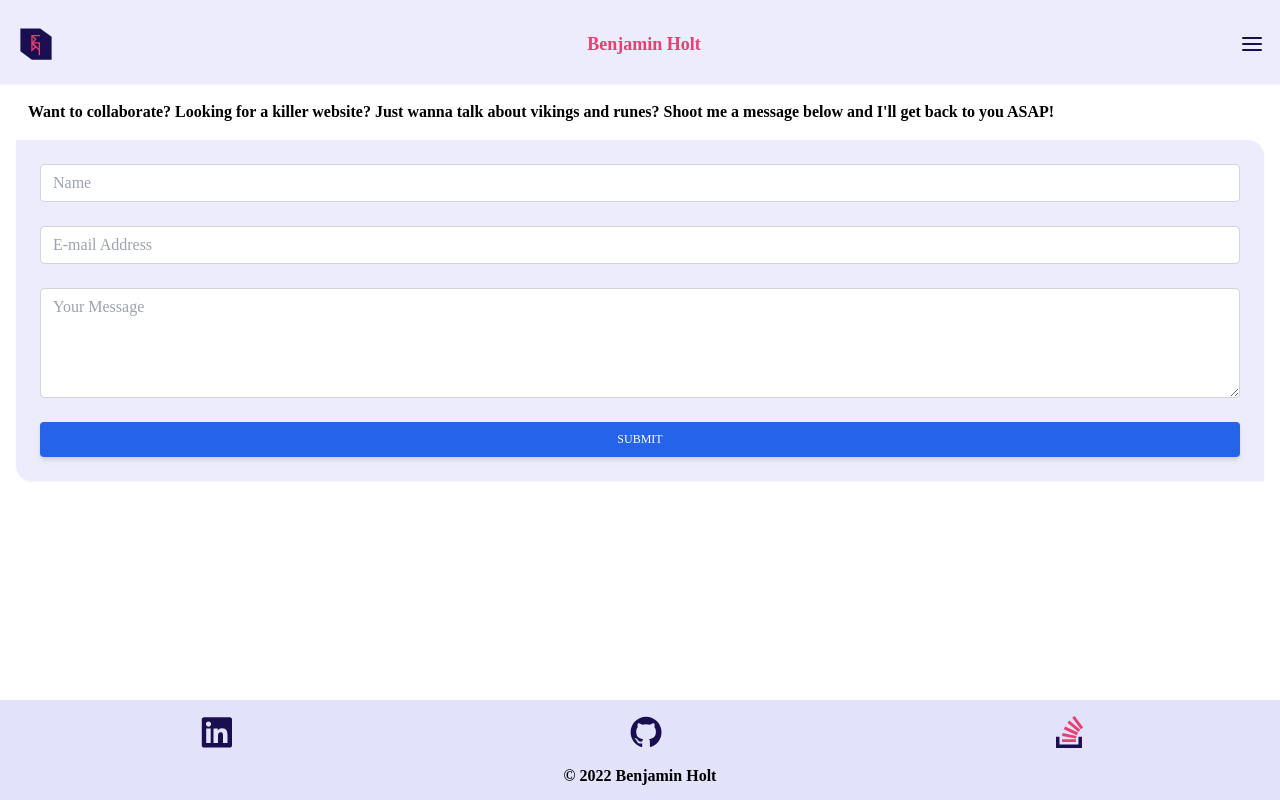
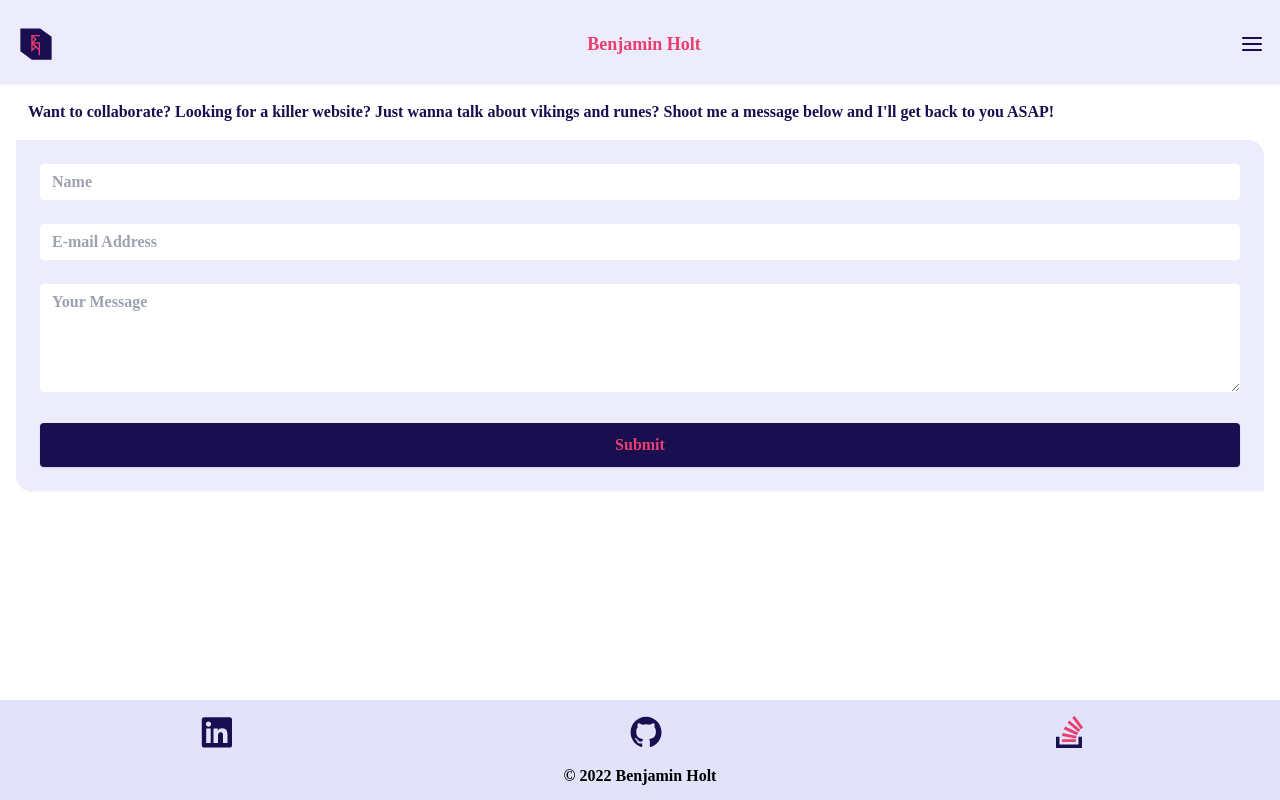
Before and after one commit to Thorulfr/Thorulfr.github.io, a React (Create React App) app: page /contact in a window 1280 px wide. Built offline with nearby package versions, Linux system fonts and the light colour scheme; a web font is replaced by a local one.

Commit message:
Contact styling done

```diff
--- a/src/pages/Contact.jsx
+++ b/src/pages/Contact.jsx
@@ -3,7 +3,7 @@ import React from 'react';
 
 const Contact = () => {
     return (
-        <main className="grow">
+        <main className="grow text-theme-purple">
             <div className="m-4 px-3">
                 <p className="text-justify">
                     Want to collaborate? Looking for a killer website? Just
@@ -13,33 +13,33 @@ const Contact = () => {
             </div>
             <div className="m-4 p-6 rounded-bl-2xl rounded-tr-2xl shadow-sm bg-theme-lilac/[.20]">
                 <form>
-                    <div className="form-group mb-6">
+                    <div className="mb-6">
                         <input
                             type="text"
                             id="nameInput"
                             placeholder="Name"
-                            className="form-control block w-full px-3 py-1.5 text-base font-normal text-gray-700 bg-white bg-clip-padding border border-solid border-gray-300 rounded transition ease-in-out m-0 focus:text-gray-700 focus:bg-white focus:border-blue-600 focus:outline-none"
-                        />
+                            className="w-full px-3 py-1.5 rounded font-black focus:outline-none"
+                        ></input>
                     </div>
-                    <div className="form-group mb-6">
+                    <div className="mb-6">
                         <input
                             type="email"
                             id="emailInput"
                             placeholder="E-mail Address"
-                            className="form-control block w-full px-3 py-1.5 text-base font-normal text-gray-700 bg-white bg-clip-padding border border-solid border-gray-300 rounded transition ease-in-out m-0 focus:text-gray-700 focus:bg-white focus:border-blue-600 focus:outline-none"
+                            className="w-full px-3 py-1.5 rounded font-black focus:outline-none"
                         />
                     </div>
-                    <div className="form-group mb-6">
+                    <div className="mb-6">
                         <textarea
                             id="messageInput"
                             rows="4"
                             placeholder="Your Message"
-                            className="form-control block w-full px-3 py-1.5 text-base font-normal text-gray-700 bg-white bg-clip-padding border border-solid border-gray-300 rounded transition ease-in-out m-0 focus:text-gray-700 focus:bg-white focus:border-blue-600 focus:outline-none"
+                            className="w-full px-3 py-1.5 rounded font-black focus:outline-none"
                         />
                     </div>
                     <button
                         type="submit"
-                        className="w-full px-6 py-2.5 bg-blue-600 text-white font-medium text-xs leading-tight uppercase rounded shadow-md hover:bg-blue-700 hover:shadow-lg focus:bg-blue-700 focus:shadow-lg focus:outline-none focus:ring-0 active:bg-blue-800 active:shadow-lg transition duration-150 ease-in-out"
+                        className="w-full px-6 py-2.5 bg-theme-purple text-theme-pink font-black rounded shadow hover:text-theme-orange hover:shadow-lg focus:outline-none transition duration-300 ease-in-out"
                     >
                         Submit
                     </button>
```
Also changed, not shown: 1 other file (tests, documents, lock files or other folders).
